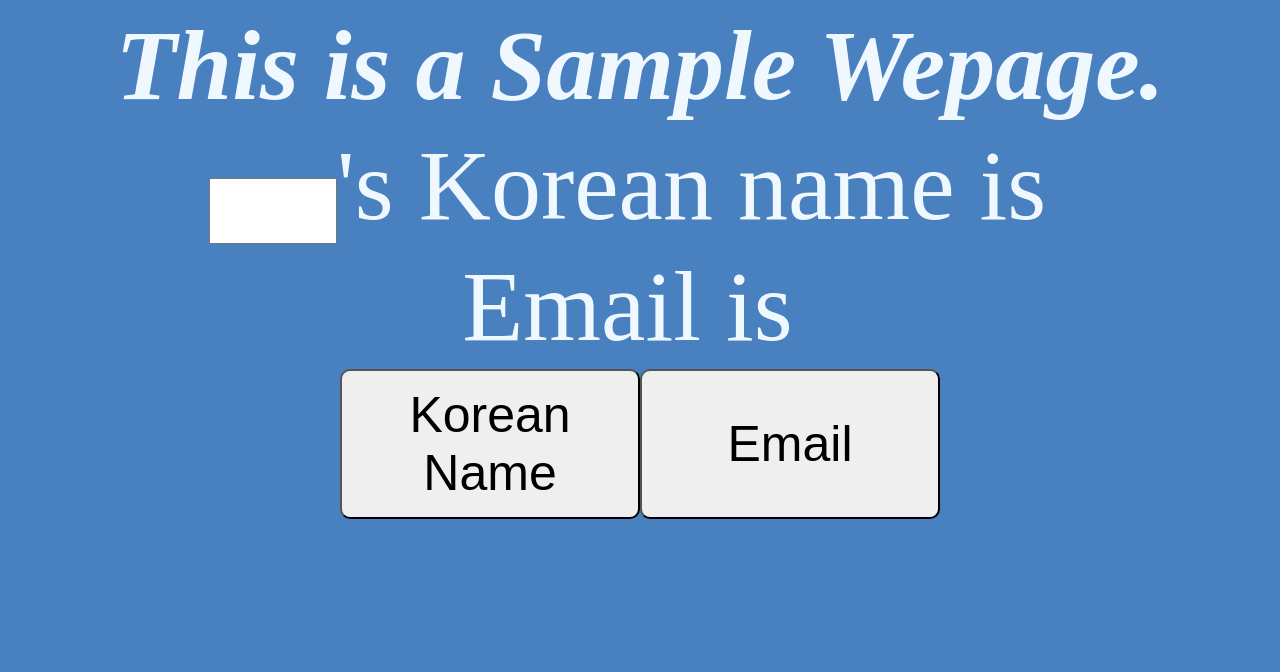
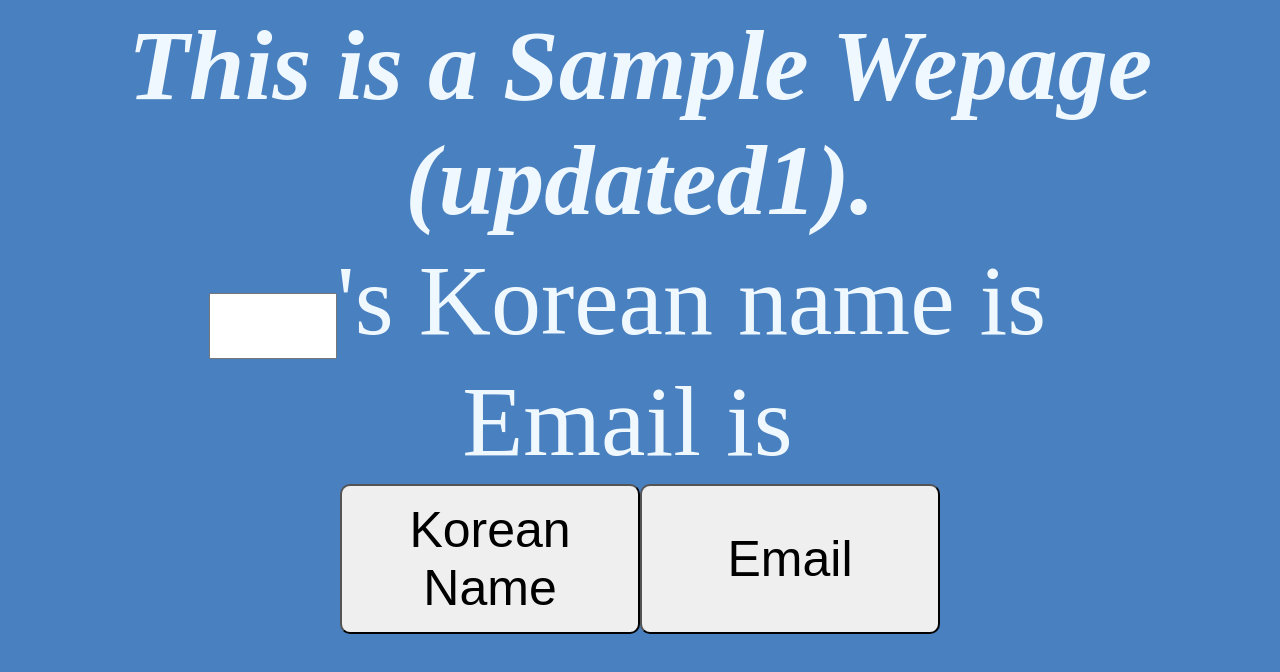
Before and after one commit to ericsong917/s3_pipe, a plain HTML site: page index.html in a window 1280 px wide. Drawn offline with Linux system fonts and the light colour scheme.

Commit message:
cloudfront

```diff
--- a/index.html
+++ b/index.html
@@ -2,8 +2,8 @@
 <html>
   <head>
     <meta charset="utf-8" />
-    <h1><center>This is a Sample Wepage.</center></h1>
-    <title>Eric's webpage updated1</title>
+    <h1><center>This is a Sample Wepage (updated1).</center></h1>
+    <title>Eric's webpage</title>
     <link rel="stylesheet" href="./my.css" type="text/css" />
   </head>
   <body>
```
